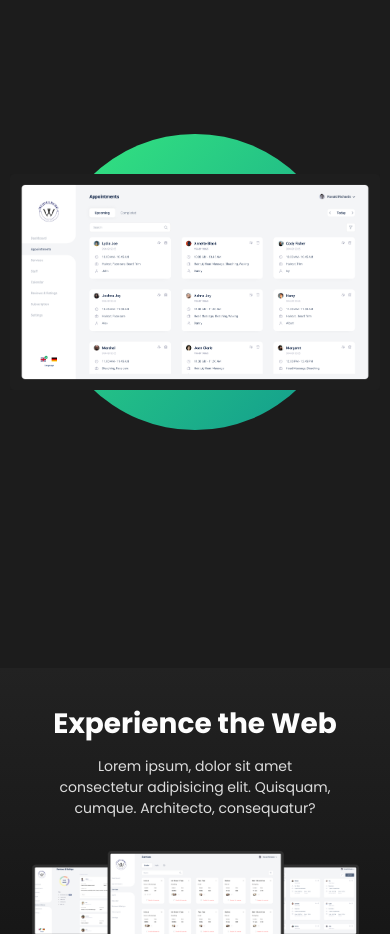
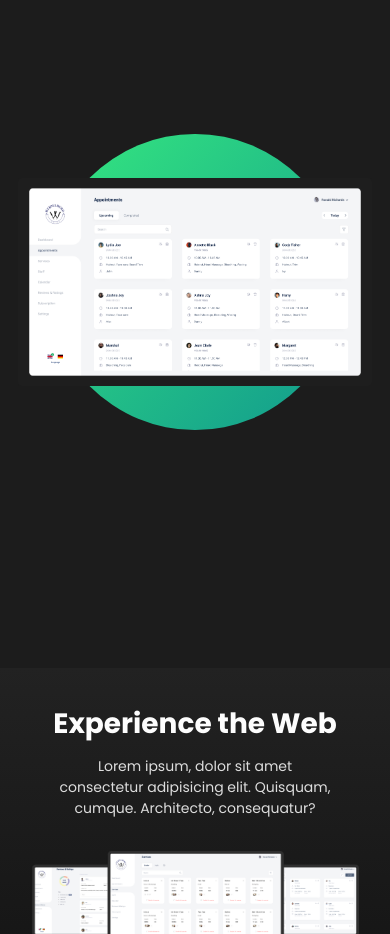
Before and after one commit to theasperteam/Zoak, a plain HTML site: page webShow.html in a window 390 px wide. Shown: the part 1620-2554 px from the top of the page. Drawn offline with nearby package versions, Linux system fonts and the light colour scheme.

Commit message:
Correction in web page

```diff
--- a/assets/stylesheet/style.css
+++ b/assets/stylesheet/style.css
@@ -352,11 +352,11 @@ body {
     margin-top:10px;
   }
   .webPanel.blob {
-    height: 45vh;
-    width: 45vh;
+    height: 40vh;
+    width: 40vh;
   }
   .webPanel img {
-    width: 125% !important;
+    width: 120% !important;
   }
 }
 
@@ -423,7 +423,7 @@ body {
     width: 35vh;
   }
   .webPanel img {
-    width: 125% !important;
+    width: 120% !important;
   }
   #webFeatures {
     flex-direction: column !important;
--- a/webShow.html
+++ b/webShow.html
@@ -134,13 +134,13 @@
           </div>
         </div>
         <div class="feature-image d-flex webPanelImg">
-          <!-- <div class="w-75"> -->
+          <div class="w-100">
             <div class="webPanel blob mx-auto">
             <img
               src="./assets/images/WebMockups/Appoinments.png"
               alt="features image"
             /></div>
-          <!-- </div> -->
+          </div>
         </div>
       </div>
     </div>
```
